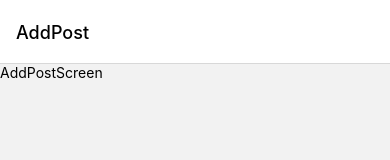
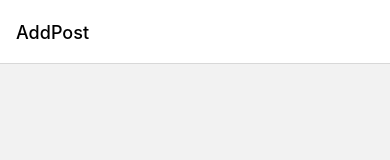
Before and after one commit to amlan-jyoti-sahoo/Instagram, a React Native app: screen /AddPostScreen in a window 390 px wide. Shown: the top 160 px of the page. Built offline with nearby package versions, Linux system fonts and the light colour scheme.

Commit message:
taggedRender page updated&& no post image added

```diff
--- a/components/CommentRender.js
+++ b/components/CommentRender.js
@@ -20,16 +20,15 @@ const CommentRender = ({selectedPost}) => {
   const post = useSelector(state => state.post.postData);
 
   const [inputText, setInputText] = useState('');
+  const handleInputChange = text => {
+    setInputText(text);
+  };
   const selectedPostIndex = post.findIndex(
     item => item.postId === selectedPost.postId,
   );
   const [allComments, setAllComments] = useState(
     post[selectedPostIndex].post.comments,
   );
-
-  const handleInputChange = text => {
-    setInputText(text);
-  };
 
   function sendButtonPressHandler() {
     dispatch(
--- a/components/TagPostRender.js
+++ b/components/TagPostRender.js
@@ -1,10 +1,13 @@
-import {StyleSheet, Text, View} from 'react-native';
+import {Image, StyleSheet, Text, View} from 'react-native';
 import React from 'react';
 
 const TagPostRender = () => {
   return (
     <View style={styles.rootContainer}>
-      <Text>Not yet Tagged in any post !</Text>
+      <Image
+        source={require('../assets/images/NoPost.jpeg')}
+        style={styles.image}
+      />
     </View>
   );
 };
@@ -13,8 +16,14 @@ export default TagPostRender;
 
 const styles = StyleSheet.create({
   rootContainer: {
-    height: 100,
+    height: 300,
+    width: '100%',
     justifyContent: 'center',
     alignItems: 'center',
+    backgroundColor: '#f5f5f5',
+  },
+  image: {
+    height: 150,
+    width: 150,
   },
 });
--- a/screens/AddPostScreen.js
+++ b/screens/AddPostScreen.js
@@ -1,14 +1,18 @@
-import {StyleSheet, Text, View} from 'react-native';
-import React from 'react';
+import {StyleSheet, Text, TextInput, View} from 'react-native';
+import React, {useState} from 'react';
 
 const AddPostScreen = () => {
-  return (
-    <View>
-      <Text>AddPostScreen</Text>
-    </View>
-  );
+  const [inputText, setInputText] = useState('');
+  const handleInputChange = text => {
+    setInputText(text);
+  };
+  return <View style={styles.rootContainer}></View>;
 };
 
 export default AddPostScreen;
 
-const styles = StyleSheet.create({});
+const styles = StyleSheet.create({
+  rootContainer: {
+    flex: 1,
+  },
+});
```
Also changed, not shown: assets/images/NoPost.jpeg (added).
